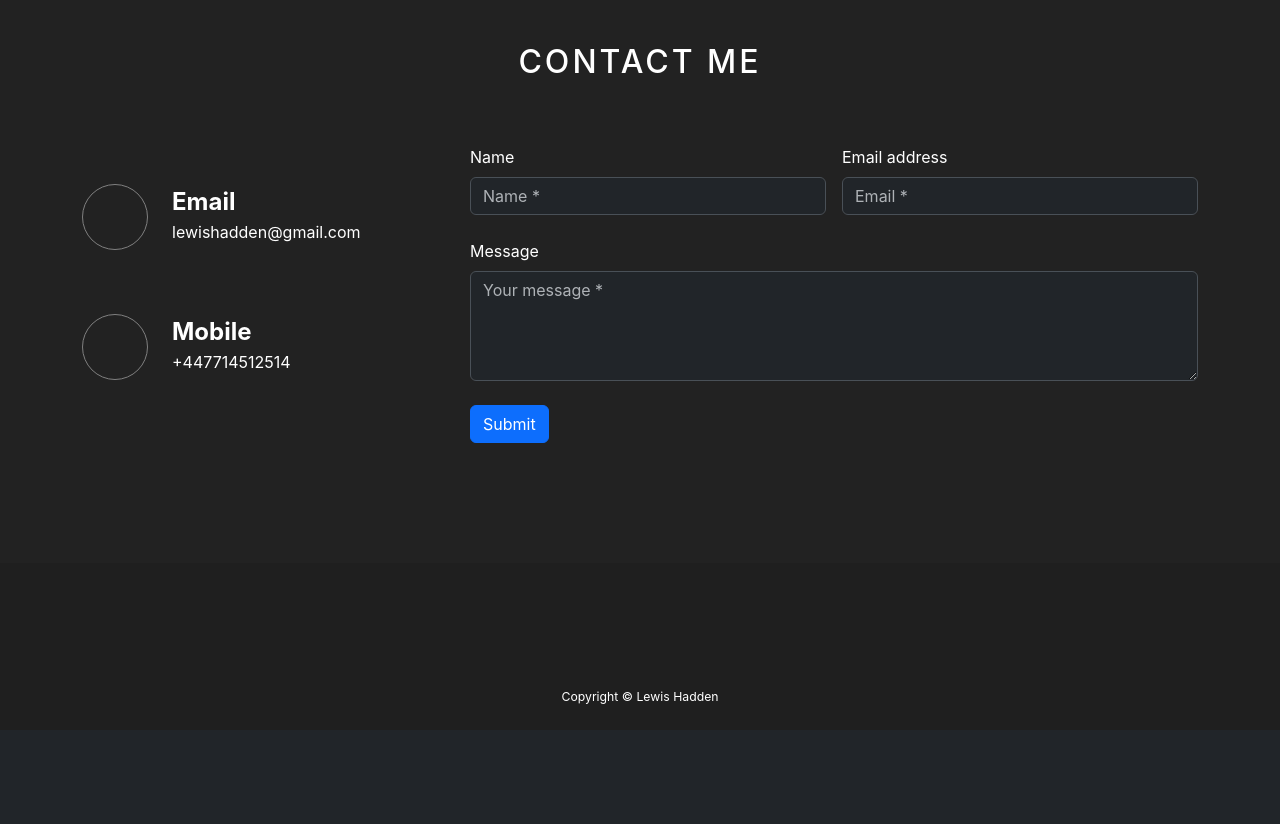
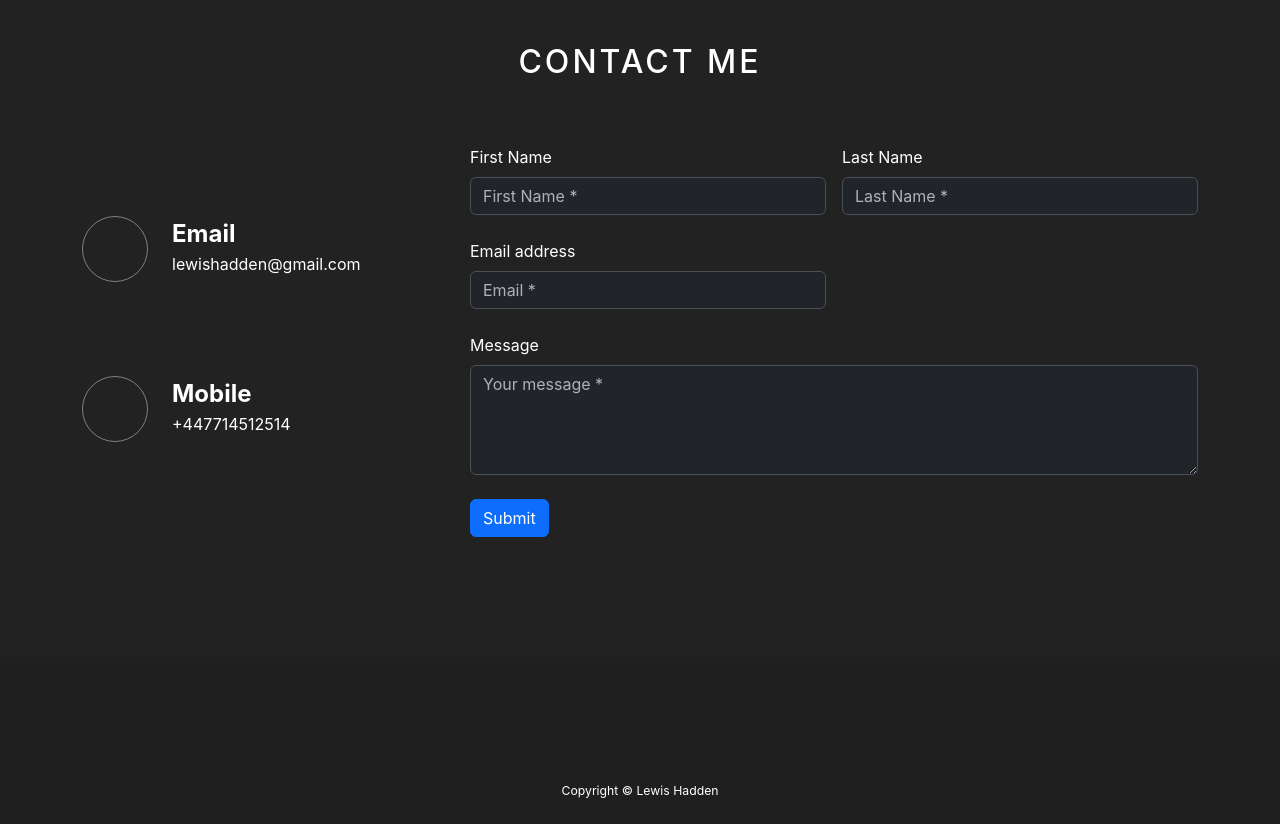
Before and after one commit to lewishadden/portfolio, a React (Vite) app: page / in a window 1280 px wide. Shown: the part 6320-7144 px from the top of the page. Before the commit the page ends 7050 px from the top, so only its background shows below. Built offline with nearby package versions, Linux system fonts and the light colour scheme; some icons are missing.

Commit message:
WIP Contact me backend

```diff
--- a/src/components/Contact/Contact.tsx
+++ b/src/components/Contact/Contact.tsx
@@ -1,12 +1,39 @@
-import { Container, Row, Col, Stack, Form, Button } from "react-bootstrap";
+import {
+  Container,
+  Row,
+  Col,
+  Stack,
+  Form,
+  Button,
+  InputGroup,
+} from "react-bootstrap";
+import { Formik } from "formik";
+import { object, string } from "yup";
 import { Icon } from "@iconify/react";
 
 import "./Contact.scss";
 
 const Contact = ({ basicInfo }) => {
   const { sectionName, contactInfo } = basicInfo;
+  const headingText = sectionName.contact;
 
-  const headingText = sectionName.contact;
+  const formSchema = object().shape({
+    firstName: string().required("Please enter your first name"),
+    lastName: string().required("Please enter your last name"),
+    email: string().email().required("Please enter your email"),
+    message: string().required("Please write a message"),
+  });
+
+  const handleSubmit = async ({ firstName, lastName, email, message }) => {
+    const response = await fetch("http://localhost:3000/api/sendmail", {
+      method: "POST",
+      body: JSON.stringify({ firstName, lastName, email, message }),
+      headers: { "Content-Type": "application/json" },
+    });
+    const body = await response.json();
+    console.log(body);
+  };
+
   const ContactBadges = () =>
     contactInfo.map((info, i) => (
       <Col
@@ -47,18 +74,65 @@ const Contact = ({ basicInfo }) => {
             </Row>
           </Col>
           <Col md={12} lg={8}>
-            <Form onSubmit={(e) => console.log(e)}>
+            <Formik
+              validationSchema={formSchema}
+              onSubmit={handleSubmit}
+              initialValues={{
+                firstName: "",
+                lastName: "",
+                email: "",
+                message: "",
+              }}
+            >
+              {({ handleSubmit, handleChange, values, touched, errors }) => (
+                <Form noValidate onSubmit={handleSubmit}>
                   <Row className="gx-3 gy-4">
                     <Col sm={12} md={6}>
-                  <Form.Group controlId="formName">
-                    <Form.Label>Name</Form.Label>
-                    <Form.Control type="text" placeholder="Name *" />
+                      <Form.Group controlId="formFirstName">
+                        <Form.Label>First Name</Form.Label>
+                        <Form.Control
+                          type="text"
+                          placeholder="First Name *"
+                          name="firstName"
+                          value={values.firstName}
+                          onChange={handleChange}
+                          isInvalid={!!errors.firstName}
+                        />
+                        <Form.Control.Feedback type="invalid">
+                          {errors.firstName}
+                        </Form.Control.Feedback>
+                      </Form.Group>
+                    </Col>
+                    <Col sm={12} md={6}>
+                      <Form.Group controlId="formLasttName">
+                        <Form.Label>Last Name</Form.Label>
+                        <Form.Control
+                          type="text"
+                          placeholder="Last Name *"
+                          name="lastName"
+                          value={values.lastName}
+                          onChange={handleChange}
+                          isInvalid={!!errors.lastName}
+                        />
+                        <Form.Control.Feedback type="invalid">
+                          {errors.lastName}
+                        </Form.Control.Feedback>
                       </Form.Group>
                     </Col>
                     <Col sm={12} md={6}>
                       <Form.Group controlId="formEmail">
                         <Form.Label>Email address</Form.Label>
-                    <Form.Control type="email" placeholder="Email *" />
+                        <Form.Control
+                          type="email"
+                          placeholder="Email *"
+                          name="email"
+                          value={values.email}
+                          onChange={handleChange}
+                          isInvalid={!!errors.email}
+                        />
+                        <Form.Control.Feedback type="invalid">
+                          {errors.email}
+                        </Form.Control.Feedback>
                       </Form.Group>
                     </Col>
                     <Col md={12}>
@@ -68,7 +142,14 @@ const Contact = ({ basicInfo }) => {
                           as="textarea"
                           rows={4}
                           placeholder="Your message *"
+                          name="message"
+                          value={values.message}
+                          onChange={handleChange}
+                          isInvalid={!!errors.message}
                         />
+                        <Form.Control.Feedback type="invalid">
+                          {errors.message}
+                        </Form.Control.Feedback>
                       </Form.Group>
                     </Col>
                     <Col md={12}>
@@ -78,6 +159,8 @@ const Contact = ({ basicInfo }) => {
                     </Col>
                   </Row>
                 </Form>
+              )}
+            </Formik>
           </Col>
         </Row>
       </Container>
```
Also changed, not shown: api/server.js (added, +41 -0 lines), api/utils/sendMail.js (added, +42 -0 lines), api/utils/sendMailBrevo.js (added, +36 -0 lines), package.json (+7 -1 lines), 2 other files (tests, documents, lock files or other folders). Lines whose indentation alone changed are shown as unchanged.
